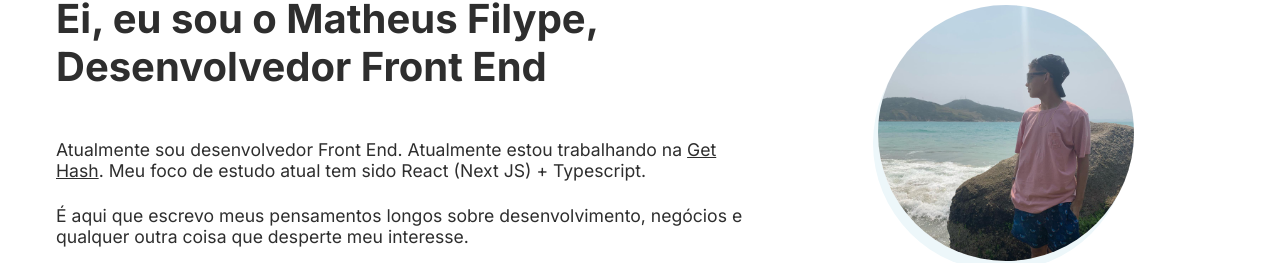
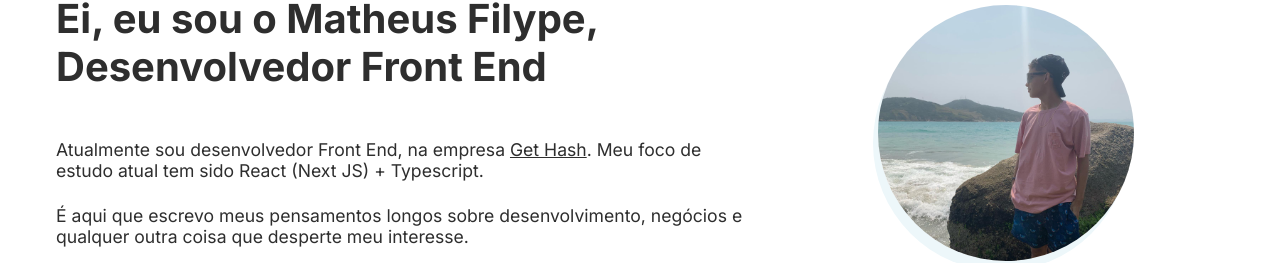
Before and after one commit to Santosl2/mfilypedev, a Next.js app: page / in a window 1280 px wide. Shown: the part 138-401 px from the top of the page. Built offline with nearby package versions, Linux system fonts and the light colour scheme; no server answers.

Commit message:
chore: menor adjusts

```diff
--- a/src/pages/index.tsx
+++ b/src/pages/index.tsx
@@ -36,8 +36,7 @@ export default function Home({ posts }) {
               Ei, eu sou o Matheus Filype, <br /> Desenvolvedor Front End
             </h4>
             <p>
-              Atualmente sou desenvolvedor Front End. Atualmente estou
-              trabalhando na{" "}
+              Atualmente sou desenvolvedor Front End, na empresa{" "}
               <Link href="http://gethash.com.br">
                 <a target={"_blank"} rel="noopener">
                   Get Hash
@@ -89,7 +88,7 @@ export default function Home({ posts }) {
 }
 
 export async function getStaticProps() {
-  const posts = await getAllPosts();
+  const posts = await getAllPosts({ limit: 3 });
 
   return {
     props: {
```
